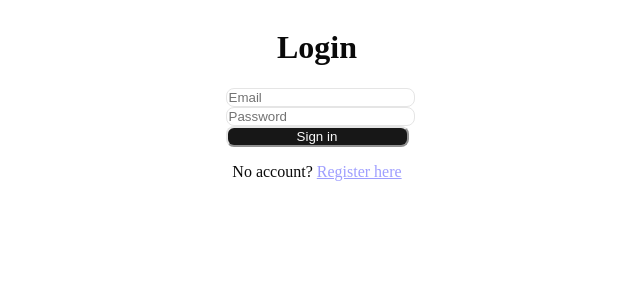
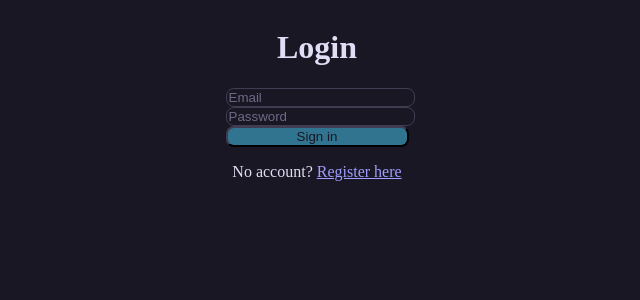
Before and after one commit to chifunt/dotdeck, a React (Vite) app in the folder frontend/: page /login in a window 1280 px wide. Shown: the top 300 px of the page, without its empty margins (323-963 px from the left). Built offline with nearby package versions, Linux system fonts and the light colour scheme.

Commit message:
use rose pine color theme in css

```diff
--- a/frontend/src/index.css
+++ b/frontend/src/index.css
@@ -1,72 +1,133 @@
+/* -------------------------------------------------------------------------- */
+/*  BASE LAYER & TAILWIND DIRECTIVES                                          */
+/* -------------------------------------------------------------------------- */
 @tailwind base;
 @custom-variant dark (&:is(.dark *));
 @tailwind components;
 @tailwind utilities;
-/* shadcn reset */
+
+/* shadcn reset – it only needs color-scheme here */
 @layer base {
   :root {
     color-scheme: dark;
   }
 }
 
+/* -------------------------------------------------------------------------- */
+/*  ROSE PINE PALETTE — SOURCE OF TRUTH                                       */
+/* -------------------------------------------------------------------------- */
 :root {
+  /* Rose Pine core colours (Moon flavour – tweak as you like) */
+  --rp-base: #191724;
+  --rp-surface: #1f1d2e;
+  --rp-overlay: #26233a;
+  --rp-muted: #6e6a86;
+  --rp-subtle: #908caa;
+  --rp-text: #e0def4;
+  --rp-highlight-low: #21202e;
+  --rp-highlight-med: #403d52;
+  --rp-highlight-high: #524f67;
+  --rp-love: #eb6f92;
+  --rp-gold: #f6c177;
+  --rp-rose: #ebbcba;
+  --rp-pine: #31748f;
+  --rp-foam: #9ccfd8;
+  --rp-iris: #c4a7e7;
+
+  /* ---------------------------------------------------------------------- */
+  /* App-wide design tokens (light / “Moon” scheme is the default)          */
+  /* ---------------------------------------------------------------------- */
   --radius: 0.625rem;
-  --background: oklch(1 0 0);
-  --foreground: oklch(0.145 0 0);
-  --card: oklch(1 0 0);
-  --card-foreground: oklch(0.145 0 0);
-  --popover: oklch(1 0 0);
-  --popover-foreground: oklch(0.145 0 0);
-  --primary: oklch(0.205 0 0);
-  --primary-foreground: oklch(0.985 0 0);
-  --secondary: oklch(0.97 0 0);
-  --secondary-foreground: oklch(0.205 0 0);
-  --muted: oklch(0.97 0 0);
-  --muted-foreground: oklch(0.556 0 0);
-  --accent: oklch(0.97 0 0);
-  --accent-foreground: oklch(0.205 0 0);
-  --destructive: oklch(0.577 0.245 27.325);
-  --border: oklch(0.922 0 0);
-  --input: oklch(0.922 0 0);
-  --ring: oklch(0.708 0 0);
-  --chart-1: oklch(0.646 0.222 41.116);
-  --chart-2: oklch(0.6 0.118 184.704);
-  --chart-3: oklch(0.398 0.07 227.392);
-  --chart-4: oklch(0.828 0.189 84.429);
-  --chart-5: oklch(0.769 0.188 70.08);
-  --sidebar: oklch(0.985 0 0);
-  --sidebar-foreground: oklch(0.145 0 0);
-  --sidebar-primary: oklch(0.205 0 0);
-  --sidebar-primary-foreground: oklch(0.985 0 0);
-  --sidebar-accent: oklch(0.97 0 0);
-  --sidebar-accent-foreground: oklch(0.205 0 0);
-  --sidebar-border: oklch(0.922 0 0);
-  --sidebar-ring: oklch(0.708 0 0);
-} /* shadcn expects this */
 
-/* shrinks SearchBar – the tag row disappears when .sticky is present */
-.search-tags {
-  transition: max-height 0.25s ease;
-}
-.sticky .search-tags {
-  max-height: 0;
-  overflow: hidden;
+  --background: var(--rp-base);
+  --foreground: var(--rp-text);
+
+  --card: var(--rp-surface);
+  --card-foreground: var(--foreground);
+
+  --popover: var(--card);
+  --popover-foreground: var(--foreground);
+
+  --primary: var(--rp-pine); /* teal-ish */
+  --primary-foreground: var(--rp-base);
+
+  --secondary: var(--rp-overlay);
+  --secondary-foreground: var(--foreground);
+
+  --muted: var(--rp-highlight-low);
+  --muted-foreground: var(--rp-muted);
+
+  --accent: var(--rp-gold);
+  --accent-foreground: var(--rp-base);
+
+  --destructive: var(--rp-love);
+  --destructive-foreground: var(--rp-base);
+
+  --border: var(--rp-highlight-med);
+  --input: var(--border);
+  --ring: var(--rp-highlight-high);
+
+  /* Misc – use whatever suits your charts/UI imagery */
+  --chart-1: var(--rp-foam);
+  --chart-2: var(--rp-gold);
+  --chart-3: var(--rp-iris);
+  --chart-4: var(--rp-rose);
+  --chart-5: var(--rp-love);
+
+  /* Sidebar tokens (if you rely on them) */
+  --sidebar: var(--background);
+  --sidebar-foreground: var(--foreground);
+  --sidebar-primary: var(--primary);
+  --sidebar-primary-foreground: var(--primary-foreground);
+  --sidebar-accent: var(--accent);
+  --sidebar-accent-foreground: var(--accent-foreground);
+  --sidebar-border: var(--border);
+  --sidebar-ring: var(--ring);
 }
 
-@layer base {
-  * {
-    @apply border-border outline-ring/50;
-  }
-  body {
-    @apply bg-background text-foreground;
-  }
+/* -------------------------------------------------------------------------- */
+/*  DARK SCHEME OVERRIDES (“.dark” on <body> or <html>)                      */
+/* -------------------------------------------------------------------------- */
+.dark {
+  /* Keep most colours identical – override only where you want contrast    */
+  --background: var(--rp-base);
+  --foreground: var(--rp-text);
+
+  --card: color-mix(in srgb, var(--rp-surface) 85%, transparent);
+  --card-foreground: var(--foreground);
+
+  --popover: var(--card);
+  --popover-foreground: var(--foreground);
+
+  --primary: var(--rp-foam);
+  --primary-foreground: var(--rp-base);
+
+  --secondary: var(--rp-overlay);
+  --secondary-foreground: var(--foreground);
+
+  --muted: color-mix(in srgb, var(--rp-highlight-low) 60%, transparent);
+  --muted-foreground: var(--rp-muted);
+
+  --accent: var(--rp-gold);
+  --accent-foreground: var(--rp-base);
+
+  --destructive: var(--rp-love);
+  --destructive-foreground: var(--rp-base);
+
+  --border: var(--rp-highlight-med);
+  --input: var(--border);
+  --ring: var(--rp-highlight-high);
 }
 
+/* -------------------------------------------------------------------------- */
+/*  MAPPING FOR shadcn / tailwind-inline-theme PLUGIN                         */
+/* -------------------------------------------------------------------------- */
 @theme inline {
   --radius-sm: calc(var(--radius) - 4px);
   --radius-md: calc(var(--radius) - 2px);
   --radius-lg: var(--radius);
   --radius-xl: calc(var(--radius) + 4px);
+
   --color-background: var(--background);
   --color-foreground: var(--foreground);
   --color-card: var(--card);
@@ -100,36 +161,25 @@
   --color-sidebar-ring: var(--sidebar-ring);
 }
 
-.dark {
-  --background: oklch(0.145 0 0);
-  --foreground: oklch(0.985 0 0);
-  --card: oklch(0.205 0 0);
-  --card-foreground: oklch(0.985 0 0);
-  --popover: oklch(0.205 0 0);
-  --popover-foreground: oklch(0.985 0 0);
-  --primary: oklch(0.922 0 0);
-  --primary-foreground: oklch(0.205 0 0);
-  --secondary: oklch(0.269 0 0);
-  --secondary-foreground: oklch(0.985 0 0);
-  --muted: oklch(0.269 0 0);
-  --muted-foreground: oklch(0.708 0 0);
-  --accent: oklch(0.269 0 0);
-  --accent-foreground: oklch(0.985 0 0);
-  --destructive: oklch(0.704 0.191 22.216);
-  --border: oklch(1 0 0 / 10%);
-  --input: oklch(1 0 0 / 15%);
-  --ring: oklch(0.556 0 0);
-  --chart-1: oklch(0.488 0.243 264.376);
-  --chart-2: oklch(0.696 0.17 162.48);
-  --chart-3: oklch(0.769 0.188 70.08);
-  --chart-4: oklch(0.627 0.265 303.9);
-  --chart-5: oklch(0.645 0.246 16.439);
-  --sidebar: oklch(0.205 0 0);
-  --sidebar-foreground: oklch(0.985 0 0);
-  --sidebar-primary: oklch(0.488 0.243 264.376);
-  --sidebar-primary-foreground: oklch(0.985 0 0);
-  --sidebar-accent: oklch(0.269 0 0);
-  --sidebar-accent-foreground: oklch(0.985 0 0);
-  --sidebar-border: oklch(1 0 0 / 10%);
-  --sidebar-ring: oklch(0.556 0 0);
+/* -------------------------------------------------------------------------- */
+/*  UTILITIES / ONE-OFFS                                                     */
+/* -------------------------------------------------------------------------- */
+
+/* Search-bar tag row collapse */
+.search-tags {
+  transition: max-height 0.25s ease;
 }
+.sticky .search-tags {
+  max-height: 0;
+  overflow: hidden;
+}
+
+/* Global borders/outlines (uses shadcn variables) */
+@layer base {
+  * {
+    @apply border-border outline-ring/50;
+  }
+  body {
+    @apply bg-background text-foreground;
+  }
+}
--- a/frontend/tailwind.config.js
+++ b/frontend/tailwind.config.js
@@ -1,12 +1,16 @@
 import { shadcnPreset } from "shadcn/tailwind-preset";
 import animate from "tailwindcss-animate";
+import colors from "tailwindcss/colors";
 
 export default {
   presets: [shadcnPreset()],
-  content: ["./index.html", "./src/**/*.{js,jsx}"],
   theme: {
-    extend: {
+    /*
+      `theme.colors` is the **source-of-truth**. Put Rose Pine here.
+      (We spread the default Tailwind colors first so you don’t lose them.)
+    */
     colors: {
+      ...colors,
       rosePine: {
         base: "#191724",
         surface: "#1f1d2e",
@@ -26,6 +30,9 @@ export default {
         iris: "#c4a7e7",
       },
     },
+
+    // anything else you still want to extend
+    extend: {
       borderRadius: {
         sm: "calc(var(--radius) - 4px)",
         md: "calc(var(--radius) - 2px)",
```
Lines whose indentation alone changed are shown as unchanged.
